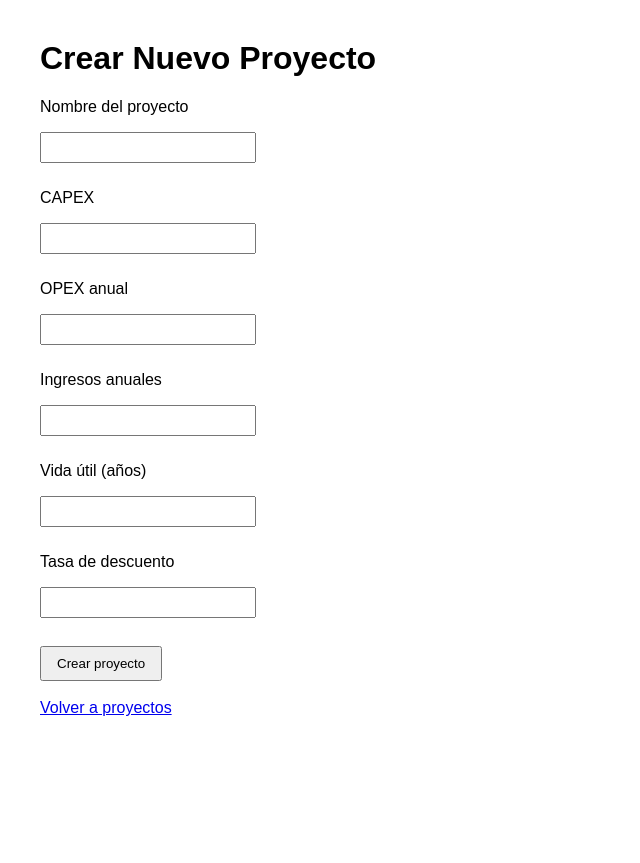
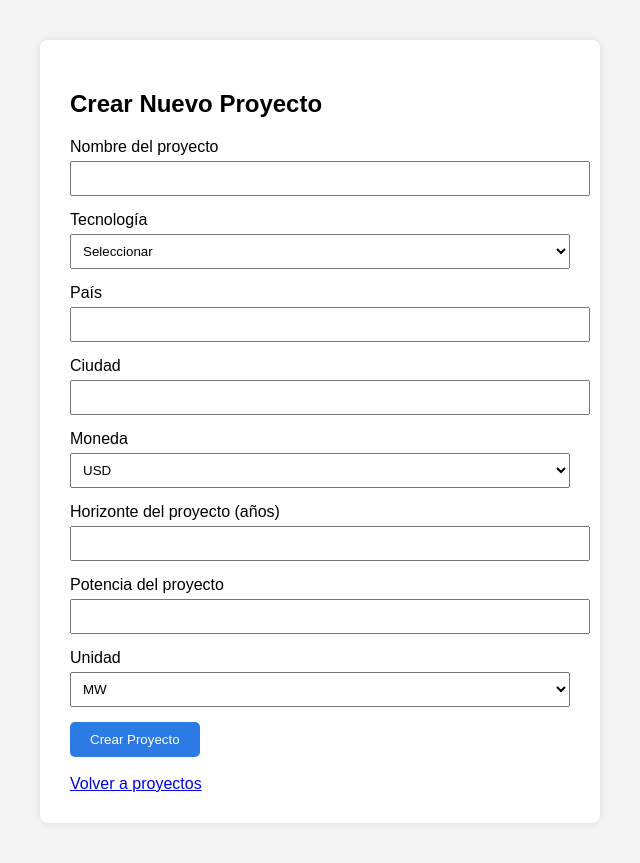
Before and after one commit to alex-energia/MAIA, a Flask app: page /proyectos/nuevo in a window 1280 px wide. Shown: the whole page, without its empty margins (0-640 px from the left). Before the commit the page ends 716 px from the top, so only its background shows below. Run offline with Flask 3, Linux system fonts and the light colour scheme.

Commit message:
formulario nuevo

```diff
--- a/templates/nuevo_proyecto.html
+++ b/templates/nuevo_proyecto.html
@@ -1,59 +1,101 @@
 <!DOCTYPE html>
-<html>
+<html lang="es">
 
 <head>
 
-<title>MAIA - Nuevo Proyecto</title>
+<title>Crear Nuevo Proyecto</title>
 
 <style>
 
 body{
 font-family:Arial;
 margin:40px;
+background:#f5f5f5;
 }
 
-input{
-padding:6px;
-width:200px;
-margin-bottom:10px;
+.container{
+background:white;
+padding:30px;
+width:500px;
+border-radius:8px;
+box-shadow:0px 0px 10px rgba(0,0,0,0.1);
+}
+
+input,select{
+width:100%;
+padding:8px;
+margin-top:5px;
+margin-bottom:15px;
 }
 
 button{
-padding:8px 15px;
+padding:10px 20px;
+background:#2c7be5;
+color:white;
+border:none;
+border-radius:5px;
+cursor:pointer;
+}
+
+button:hover{
+background:#1a5fcc;
 }
 
 </style>
 
 </head>
 
-
 <body>
 
-<h1>Crear Nuevo Proyecto</h1>
+<div class="container">
 
-<form method="POST">
+<h2>Crear Nuevo Proyecto</h2>
 
-<p>Nombre del proyecto</p>
+<form method="POST" action="/guardar_proyecto">
+
+<label>Nombre del proyecto</label>
 <input type="text" name="nombre" required>
 
-<p>CAPEX</p>
-<input type="number" step="any" name="capex" required>
+<label>Tecnología</label>
+<select name="tecnologia" required>
+<option value="">Seleccionar</option>
+<option value="solar">Solar</option>
+<option value="hidro">Hidroeléctrica</option>
+<option value="eolico">Eólica</option>
+<option value="biomasa">Biomasa</option>
+<option value="infraestructura">Infraestructura</option>
+</select>
 
-<p>OPEX anual</p>
-<input type="number" step="any" name="opex" required>
+<label>País</label>
+<input type="text" name="pais" required>
 
-<p>Ingresos anuales</p>
-<input type="number" step="any" name="ingresos" required>
+<label>Ciudad</label>
+<input type="text" name="ciudad">
 
-<p>Vida útil (años)</p>
-<input type="number" name="vida" required>
+<label>Moneda</label>
+<select name="moneda">
+<option value="USD">USD</option>
+<option value="COP">COP</option>
+<option value="EUR">EUR</option>
+</select>
 
-<p>Tasa de descuento</p>
-<input type="number" step="any" name="tasa" required>
+<label>Horizonte del proyecto (años)</label>
+<input type="number" name="horizonte" required>
 
-<br><br>
+<label>Potencia del proyecto</label>
+<input type="number" name="potencia" required>
 
-<button type="submit">Crear proyecto</button>
+<label>Unidad</label>
+<select name="unidad">
+<option value="MW">MW</option>
+<option value="hectareas">Hectáreas</option>
+<option value="ton">Ton/año</option>
+<option value="km">Km</option>
+</select>
+
+<br>
+
+<button type="submit">Crear Proyecto</button>
 
 </form>
 
@@ -61,6 +103,8 @@ padding:8px 15px;
 
 <a href="/proyectos">Volver a proyectos</a>
 
+</div>
+
 </body>
 
 </html>
```
